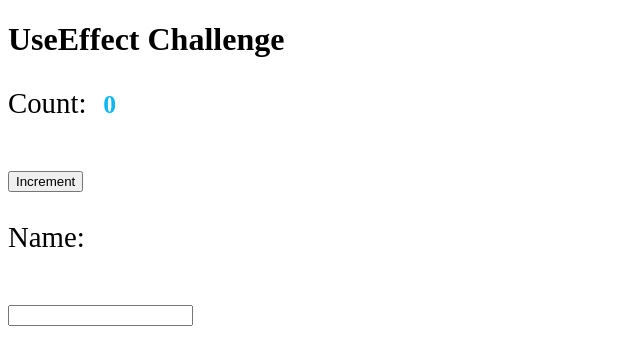
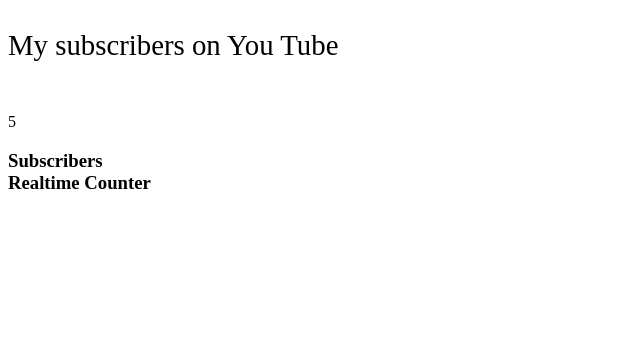
Before and after one commit to akshaythappar/React, a React (Vite) app in the folder react-thapa/: page / in a window 1280 px wide. Shown: the top 364 px of the page, without its empty margins (0-640 px from the left). Built offline with nearby package versions, Linux system fonts and the light colour scheme.

Commit message:
cleanup function

```diff
--- a/react-thapa/src/App.jsx
+++ b/react-thapa/src/App.jsx
@@ -7,6 +7,7 @@
 import { LoginForm } from "./components/hooks/useState/LoginForm";
 import { ContactForm } from "./components/hooks/useState/ContactForm";
 import { ReactuseEffect } from "./components/hooks/useEffect";
+import { CleanUp } from "./components/hooks/useEffect/CleanUp";
 
 
 
@@ -16,7 +17,7 @@
      <>
 
 
-    <Challenge/>
+    <CleanUp/>
 
     </>
   );
--- /dev/null
+++ b/react-thapa/src/components/hooks/useEffect/CleanUp.jsx
@@ -0,0 +1,37 @@
+import { useEffect, useState } from "react";
+import "./index.css";
+
+export const CleanUp = () => {
+  const [count, setCount] = useState(0);
+
+  // setInterval(()=>{
+  //    setCount((prev)=>prev+1);
+  // },1000);
+
+
+  useEffect(() => {
+    const timer = setInterval(() => {
+      setCount((prev) => prev + 1);
+    }, 1000);
+
+    return ()=>{
+        clearInterval(timer);
+    }
+
+  }, []);
+
+
+  return (
+    <div className="container">
+      <div className="counter">
+        <p>My subscribers on You Tube</p>
+        <div className="odometer" id="odometer">
+          {count}
+        </div>
+        <h3 className="title">
+          Subscribers <br /> Realtime Counter
+        </h3>
+      </div>
+    </div>
+  );
+};
```
